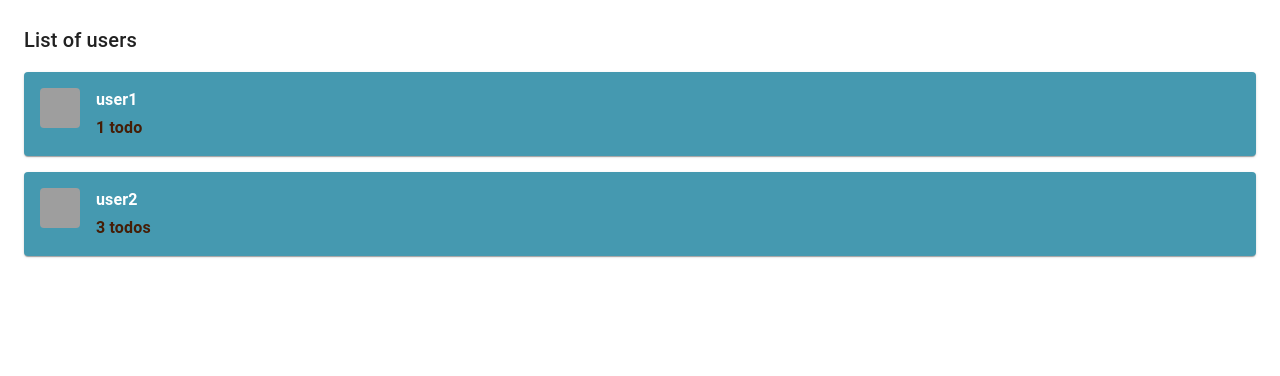
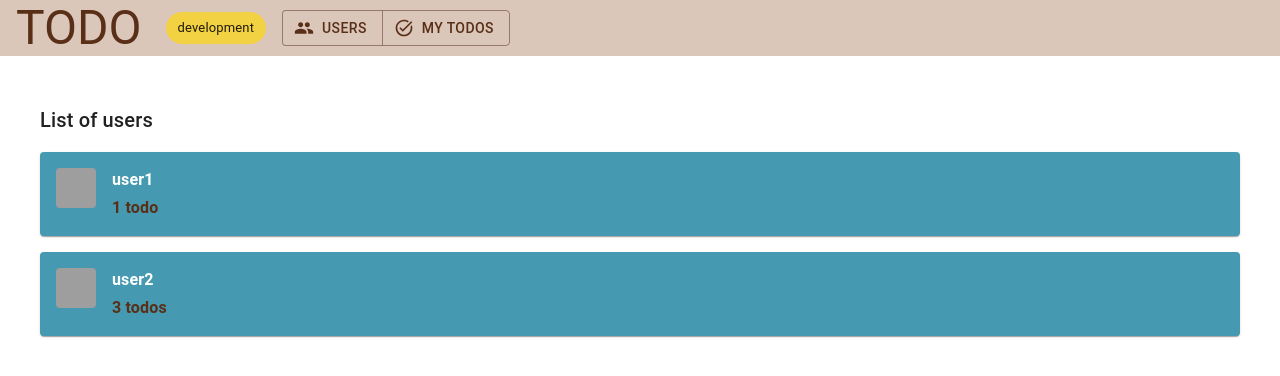
Before and after one commit to BalazsSipos/full-stack-todo, a React (Vite) app in the folder frontend/: page / in a window 1280 px wide. Shown: the top 376 px of the page. Built offline with nearby package versions, Linux system fonts and the light colour scheme; grey boxes are pictures that could not be loaded.

Commit message:
Add navigation header

```diff
--- a/frontend/src/app/App.tsx
+++ b/frontend/src/app/App.tsx
@@ -2,26 +2,29 @@ import { CssBaseline, ThemeProvider } from "@mui/material";
 import { StrictMode } from "react";
 import { BrowserRouter, Route, Routes } from "react-router-dom";
 import { Auth } from "./auth/pages/Auth";
+import { AppFrame } from "./common/components/AppFrame";
 import { useTheme } from "./common/theme/use-theme";
 import { PageNotFound } from "./PageNotFound";
 import { Todos } from "./todo/pages/Todos";
 import { Users } from "./user/pages/Users";
 
 export const App = () => {
-  const theme = useTheme()
+  const theme = useTheme();
   return (
     <StrictMode>
+      <BrowserRouter>
         <CssBaseline />
         <ThemeProvider theme={theme}>
-        <BrowserRouter>
+          <AppFrame>
             <Routes>
               <Route index element={<Users />} />
               <Route path={`:uid/todos`} element={<Todos />} />
               <Route path="auth" element={<Auth />} />
               <Route path="*" element={<PageNotFound />} />
             </Routes>
+          </AppFrame>
+        </ThemeProvider>
       </BrowserRouter>
-      </ThemeProvider>
     </StrictMode>
   );
 };
--- /dev/null
+++ b/frontend/src/app/common/components/AppFrame.tsx
@@ -0,0 +1,70 @@
+import {
+  Box,
+  Button,
+  ButtonGroup,
+  Chip,
+  Stack,
+  Typography,
+} from "@mui/material";
+import { Link } from "react-router-dom";
+import PeopleIcon from "@mui/icons-material/People";
+import { TaskAlt } from "@mui/icons-material";
+
+const AppMenu = () => {
+  return (
+    <>
+      <Stack direction="row" alignItems="center" sx={{ backgroundColor: "important.main"}}>
+        <Typography
+          color="secondary"
+          variant="h3"
+          fontWeight={400}
+          sx={{ display: "inline-block", mx: 2 }}
+          gutterBottom={false}
+        >
+          TODO
+        </Typography>
+        <DevelopmentEnvIndicator />
+        <ButtonGroup variant="outlined" color="secondary" sx={{ p: 1 }}>
+          <Button component={Link} to="/" startIcon={<PeopleIcon />}>
+            Users
+          </Button>
+
+          <Button component={Link} to="/1/todos" startIcon={<TaskAlt />}>
+            My Todos
+          </Button>
+        </ButtonGroup>
+      </Stack>
+    </>
+  );
+};
+
+const DevelopmentEnvIndicator = () =>
+  process.env.NODE_ENV !== "production" ? (
+    <Chip
+      label={process.env.NODE_ENV}
+      variant="filled"
+      color="warning"
+      sx={{ m: 1 }}
+    />
+  ) : null;
+
+export const AppFrame = (props: React.PropsWithChildren<unknown>) => {
+  return (
+    <Stack
+      flexDirection="column"
+      rowGap={2}
+      sx={{
+        width: "100hw",
+        height: "100vh",
+        overflow: "auto",
+      }}
+    >
+      <>
+        <AppMenu />
+        <Box sx={{ minWidth: "100%", minHeight: "100%", px: 2, py: 1 }}>
+          {props.children}
+        </Box>
+      </>
+    </Stack>
+  );
+};
--- a/frontend/src/app/common/theme/use-theme.ts
+++ b/frontend/src/app/common/theme/use-theme.ts
@@ -1,37 +1,40 @@
-import { createTheme } from '@mui/material'
+import { createTheme } from "@mui/material";
 
 const palette = {
   primary: {
-    main: '#ffffff',
+    main: "#ffffff",
   },
   secondary: {
-    main: '#451d06',
+    main: "#592f17",
+  },
+  important: {
+    main: "#dbc6ba",
   },
   warning: {
-    main: '#f2d142',
+    main: "#f2d142",
   },
   error: {
-    main: '#fd8f82',
+    main: "#fd8f82",
   },
   info: {
-    main: '#02394d',
+    main: "#02394d",
   },
   success: {
-    main: '#8cac9c',
+    main: "#8cac9c",
   },
-} as const
+} as const;
 
 const lightTheme = createTheme({
   palette: {
-    mode: 'light',
+    mode: "light",
     ...palette,
     background: {
-      default: '#f7f7f7',
-      paper: '#4599b0',
+      default: "#f7f7f7",
+      paper: "#4599b0",
     },
-  }
-})
+  },
+});
 
 export const useTheme = () => {
-  return lightTheme
-}
+  return lightTheme;
+};
```
Lines whose indentation alone changed are shown as unchanged.
